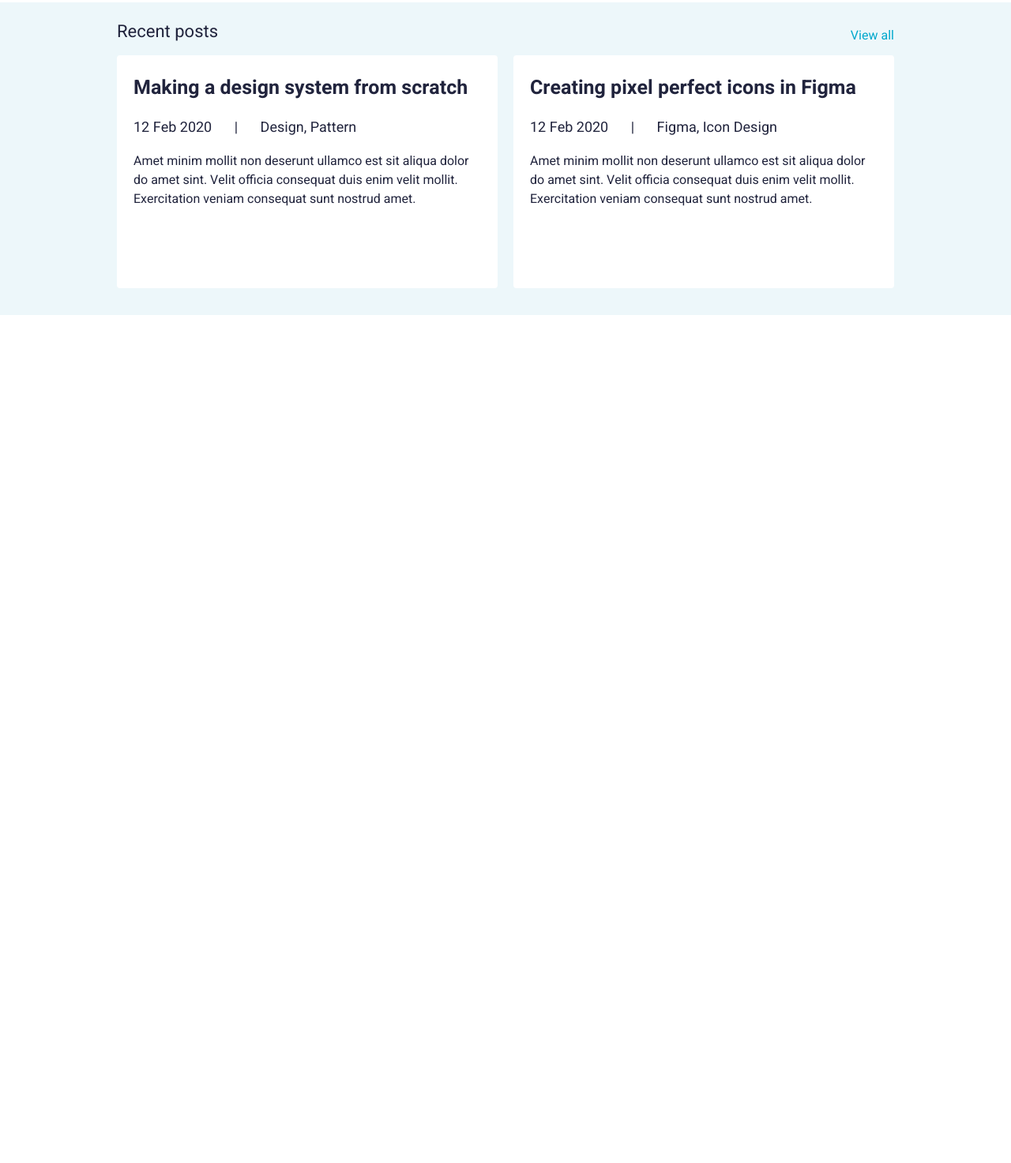
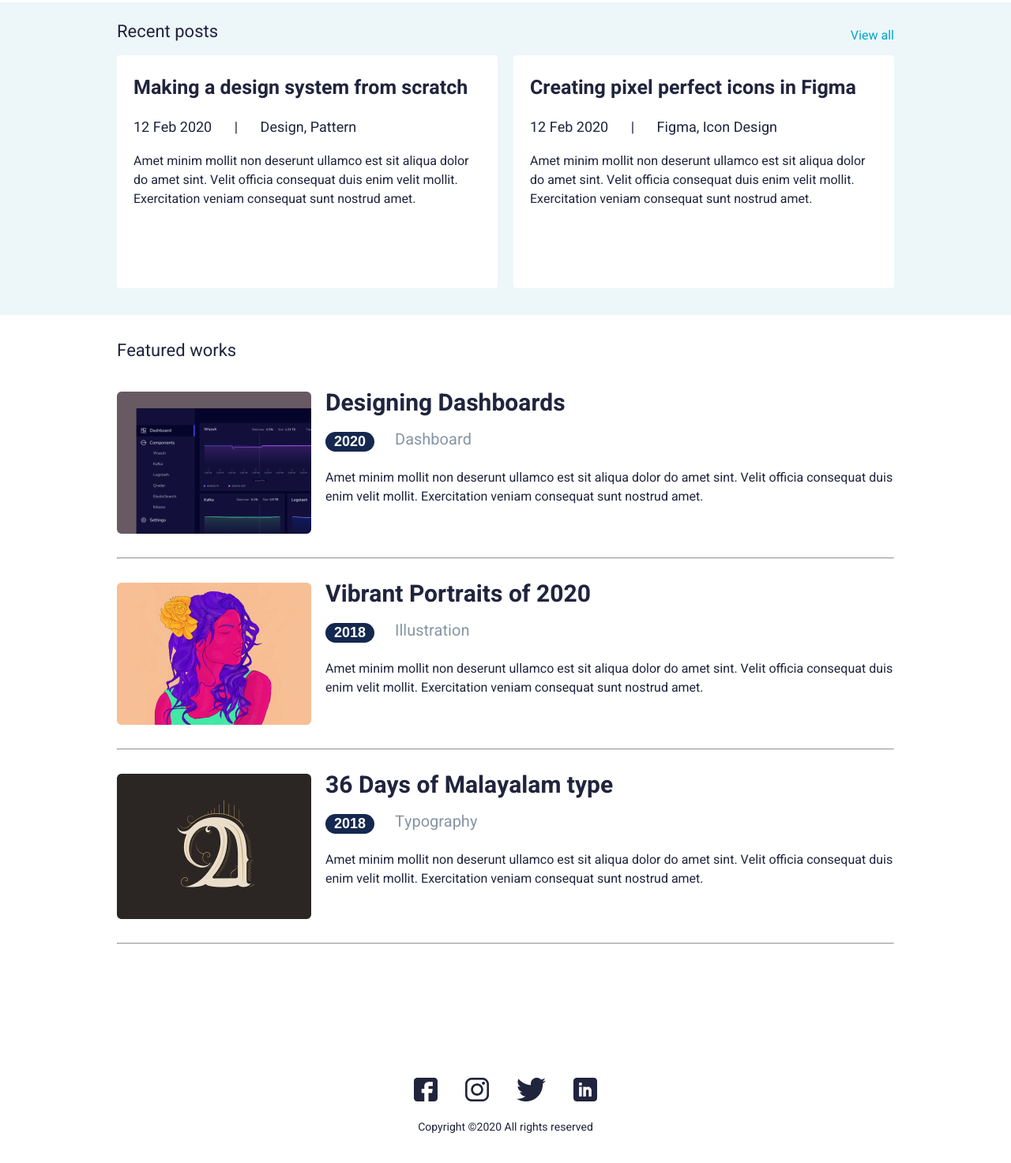
Before and after one commit to gugatchulukhadzedoit04-debug/Homework11, a plain HTML site: page index.html in a window 1280 px wide. Shown: the part 635-2108 px from the top of the page at 79% size. Before the commit the page ends 1034 px from the top, so only its background shows below. Drawn offline with Linux system fonts and the light colour scheme.

Commit message:
Dekstop Finished
everything is done for desktop view, 1152px wide compatible, if width extends doesn't really look great.
need to work on responsive

```diff
--- a/css/styles.css
+++ b/css/styles.css
@@ -166,3 +166,110 @@ body {
 }
 
 /* featured works section from here */
+
+.featured {
+  padding: 15px 148px 83px;
+  display: flex;
+  flex-direction: column;
+  row-gap: 22px;
+}
+
+.featured a {
+  font-size: 22px;
+  font-weight: 400;
+  line-height: 60px;
+  color: #21243d;
+}
+
+.featured-cards {
+  display: flex;
+  justify-content: space-between;
+  column-gap: 18px;
+}
+.featured-desc h3 {
+  font-size: 30px;
+  line-height: 100%;
+  font-weight: 700;
+  color: #21243d;
+}
+
+.featured-desc h5 {
+  font-size: 20px;
+  line-height: 100%;
+  font-weight: 400;
+  color: #8695a4;
+}
+
+.featured-desc {
+  display: flex;
+  justify-content: start;
+  flex-direction: column;
+  row-gap: 21px;
+}
+
+.date {
+  display: flex;
+  gap: 26px;
+}
+
+.date-style {
+  width: 62px;
+  height: 25px;
+  border-radius: 16px;
+  background-color: #142850;
+  color: #fff;
+  font-size: 18px;
+  font-weight: 900;
+  align-items: center;
+  line-height: 50%;
+}
+
+.headling {
+  font-size: 20px;
+  font-weight: 400;
+  line-height: 100%;
+  color: #8695a4;
+}
+
+.extended {
+  font-size: 16px;
+  font-weight: 400;
+  line-height: 150%;
+  color: #21243d;
+}
+
+hr {
+  background-color: #e0e0e0;
+  margin-top: 30px;
+  margin-bottom: 30px;
+}
+
+/* footer from here */
+
+.feet {
+  padding: 0px 148px;
+  height: 182px;
+  display: flex;
+  justify-content: center;
+  align-items: center;
+  flex-direction: column;
+  row-gap: 26px;
+}
+
+.social-logos {
+  display: flex;
+  justify-content: space-between;
+  column-gap: 35px;
+}
+
+.social-logos img {
+  cursor: pointer;
+}
+
+.feet p {
+  font-size: 14px;
+  font-weight: 400;
+  line-height: 100%;
+  color: #21243d;
+  text-align: center;
+}
--- a/index.html
+++ b/index.html
@@ -23,7 +23,7 @@
       </nav>
     </header>
     <main>
-      <section class="introduction container">
+      <section class="introduction">
         <div class="profile-section">
           <h1 class="profile-intro">
             Hi, I am John,<br />Creative Technologist
@@ -75,8 +75,68 @@
           </div>
         </div>
       </section>
-      <section></section>
+      <section class="featured">
+        <a href="#">Featured works</a>
+        <div class="featured-works">
+          <div class="featured-cards">
+            <img src="./images/post-1.png" alt="dashboard" />
+            <div class="featured-desc">
+              <h3>Designing Dashboards</h3>
+              <div class="date">
+                <button class="date-style">2020</button>
+                <p class="headling">Dashboard</p>
+              </div>
+              <p class="extended">
+                Amet minim mollit non deserunt ullamco est sit aliqua dolor do
+                amet sint. Velit officia consequat duis enim velit mollit.
+                Exercitation veniam consequat sunt nostrud amet.
+              </p>
+            </div>
+          </div>
+          <hr />
+          <div class="featured-cards">
+            <img src="./images/post-2.png" alt="illustration" />
+            <div class="featured-desc">
+              <h3>Vibrant Portraits of 2020</h3>
+              <div class="date">
+                <button class="date-style">2018</button>
+                <p class="headling">Illustration</p>
+              </div>
+              <p class="extended">
+                Amet minim mollit non deserunt ullamco est sit aliqua dolor do
+                amet sint. Velit officia consequat duis enim velit mollit.
+                Exercitation veniam consequat sunt nostrud amet.
+              </p>
+            </div>
+          </div>
+          <hr />
+          <div class="featured-cards">
+            <img src="./images/post-3.png" alt="typography" />
+            <div class="featured-desc">
+              <h3>36 Days of Malayalam type</h3>
+              <div class="date">
+                <button class="date-style">2018</button>
+                <p class="headling">Typography</p>
+              </div>
+              <p class="extended">
+                Amet minim mollit non deserunt ullamco est sit aliqua dolor do
+                amet sint. Velit officia consequat duis enim velit mollit.
+                Exercitation veniam consequat sunt nostrud amet.
+              </p>
+            </div>
+          </div>
+          <hr />
+        </div>
+      </section>
     </main>
-    <footer></footer>
+    <footer class="feet">
+      <div class="social-logos">
+        <img src="./images/fb.png" alt="facebook" />
+        <img src="./images/insta.png" alt="instagram" />
+        <img src="./images/twitter.png" alt="twitter" />
+        <img src="./images/linkedin.png" alt="linkedin" />
+      </div>
+      <p>Copyright ©2020 All rights reserved</p>
+    </footer>
   </body>
 </html>
```
